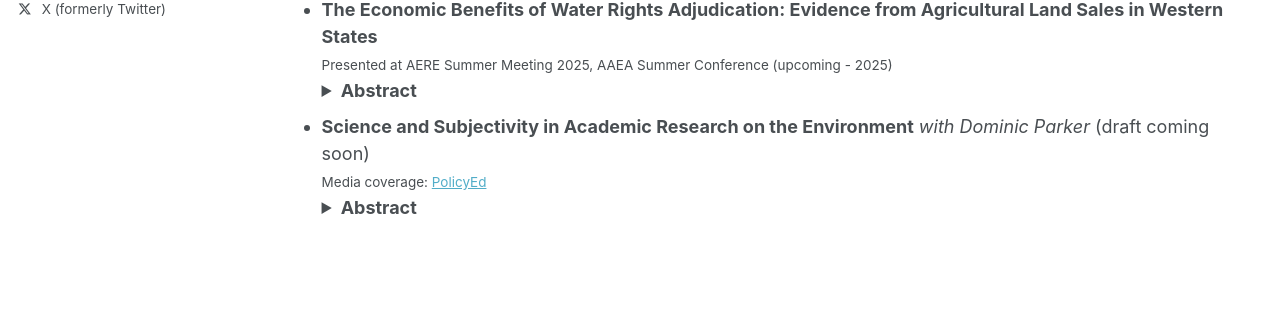
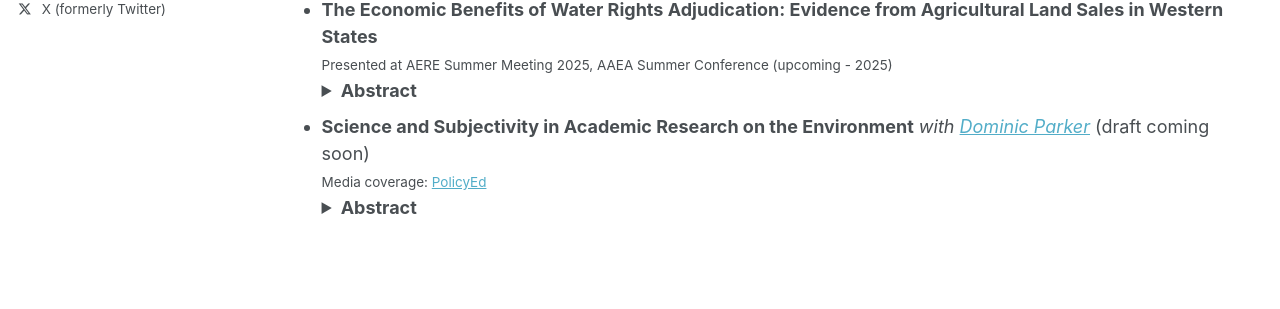
Before and after one commit to dongocha/dongocha.github.io, a Jekyll site: the page built from _pages/research.md, in a window 1280 px wide and 1094 px high. Shown: the part 465-774 px from the top of the window. Built offline with Jekyll 4.4.1, drawn with Linux system fonts in a browser that asks for light colours; some web fonts are replaced; a script that is not in the unit is left out; part of the change alters nothing that is shown.

```diff
--- a/_pages/research.md
+++ b/_pages/research.md
@@ -28,7 +28,7 @@ author_profile: true
     </small>
   </details>
 
-- **Science and Subjectivity in Academic Research on the Environment** *with Dominic Parker* (draft coming soon)
+- **Science and Subjectivity in Academic Research on the Environment** *with [Dominic Parker](https://aae.wisc.edu/dparker/)* (draft coming soon)
   <small>Media coverage: [PolicyEd](https://www.policyed.org/policy-stories/climate-anxiety-and-objectivity-crisis/video)</small>
   <details>
     <summary><strong>Abstract</strong></summary>
```
